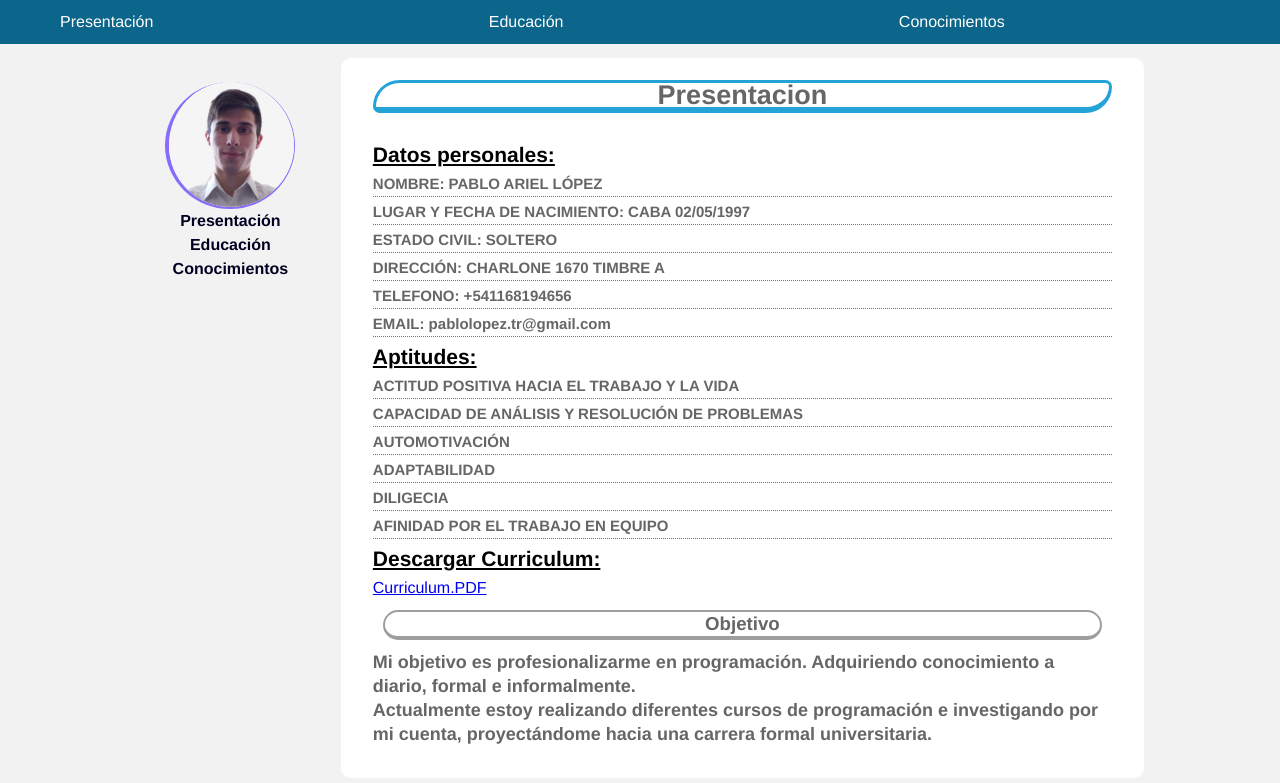
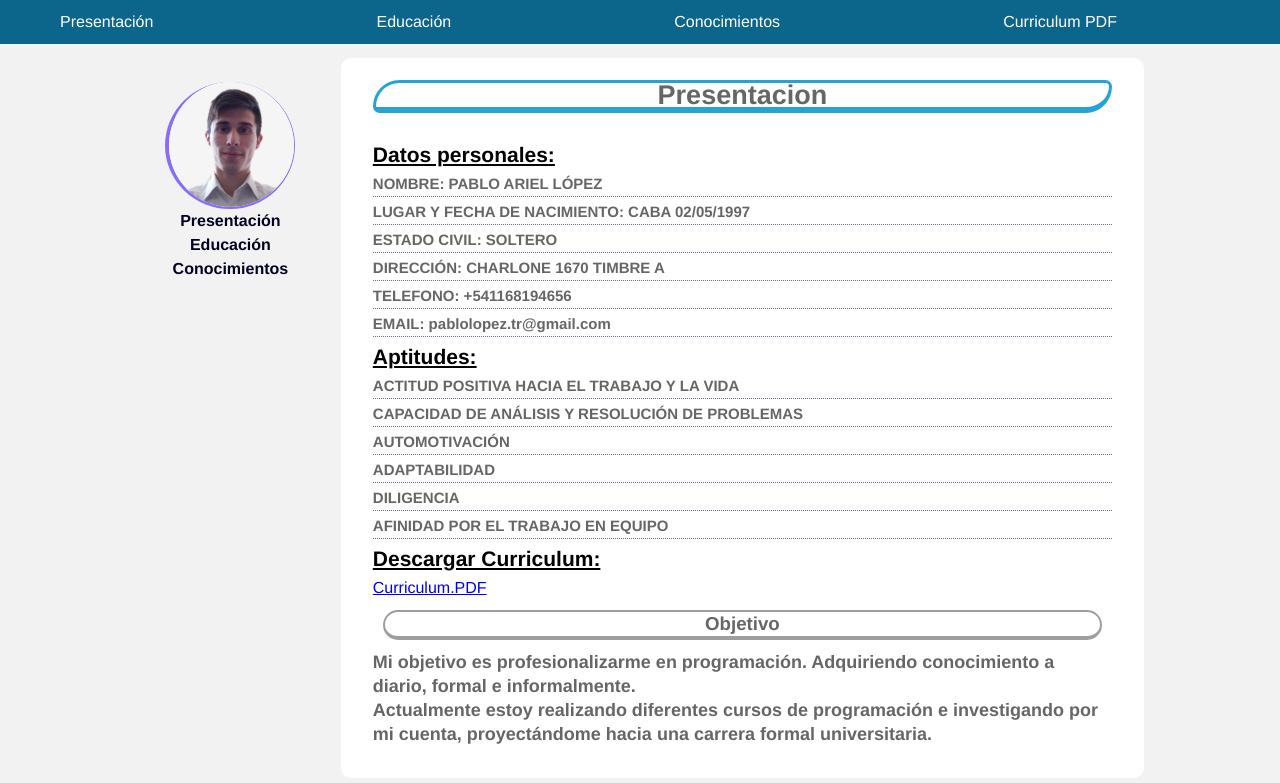
Before and after one commit to PabloArielLopez/PruebaCvOnline, a plain HTML site: page index.html in a window 1280 px wide. Shown: the top 783 px of the page. Drawn offline with Linux system fonts and the light colour scheme.

Commit message:
Add files via upload

```diff
--- a/index.html
+++ b/index.html
@@ -15,6 +15,7 @@
           <li><a href="#PRESENTACION">Presentación</a></li>
           <li><a href="#FORMACION">Educación</a></li>
           <li><a href="#CONOCIMIENTOS-ADQUIERIDOS">Conocimientos</a></li>
+                    <li><a href="download/1023-1241.pdf">Curriculum PDF</a></li>
         </ul>
       </nav>
     </header>
@@ -52,7 +53,7 @@
               <li>CAPACIDAD DE ANÁLISIS Y RESOLUCIÓN DE PROBLEMAS</li>
               <li>AUTOMOTIVACIÓN</li>
               <li>ADAPTABILIDAD</li>
-              <li>DILIGECIA</li>
+              <li>DILIGENCIA</li>
               <li>AFINIDAD POR EL TRABAJO EN EQUIPO</li>
             </ul>
               <h4>Descargar Curriculum:</h4>
```
